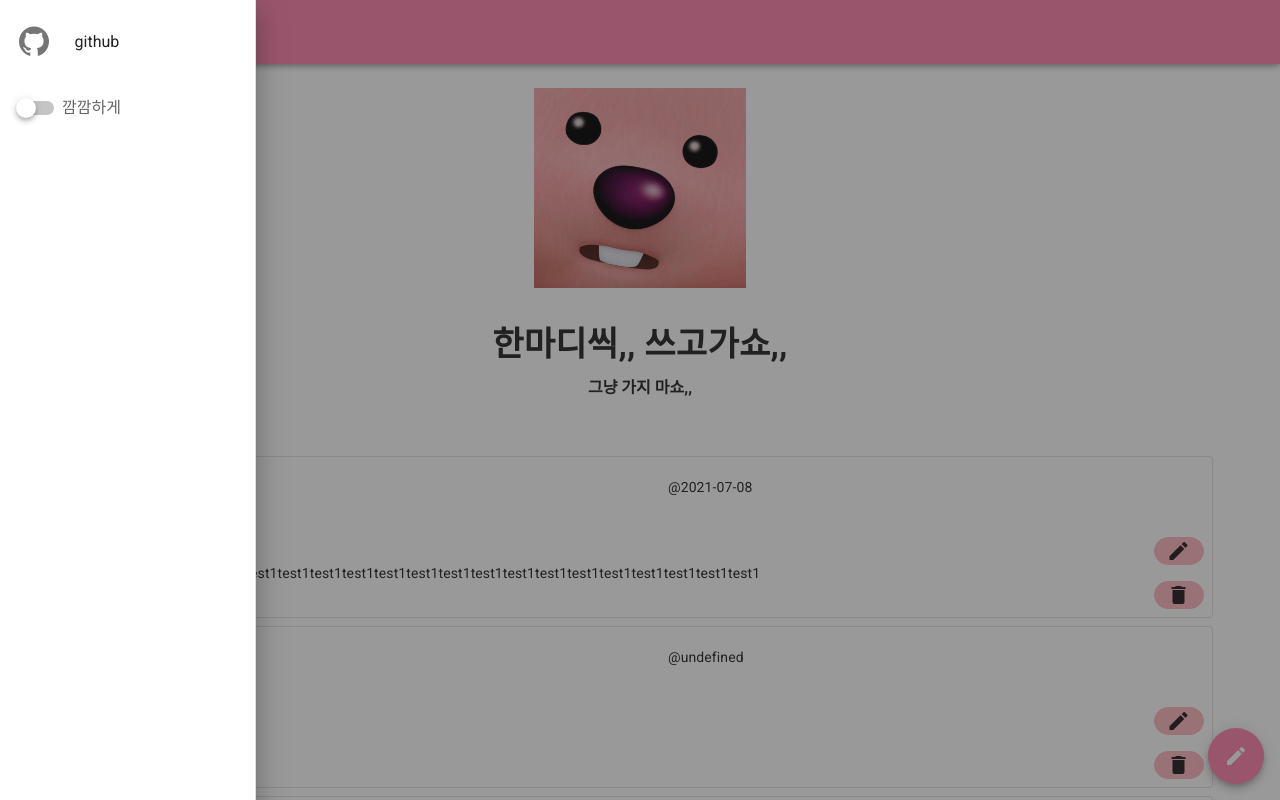
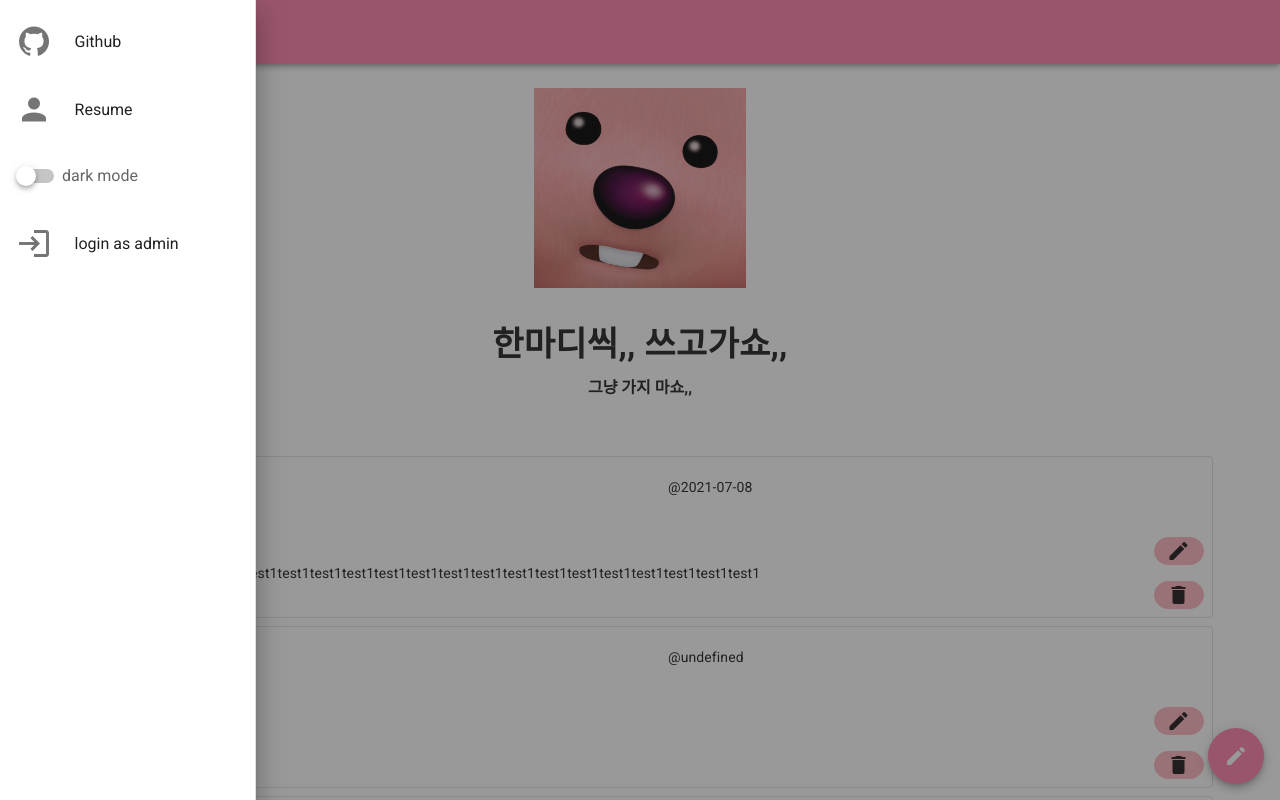
Before and after one commit to eunsueunsu/basic-board, a Vue app: page / in a window 1280 px wide. Both pictures are taken after a click on the button 28 px from the left and 32 px from the top of the page. Shown: the top 800 px of the page. Built offline with nearby package versions, Linux system fonts and the light colour scheme.

Commit message:
fix menu

```diff
--- a/src/App.vue
+++ b/src/App.vue
@@ -63,13 +63,36 @@
               </v-icon>
             </v-list-item-icon>
             <v-list-item-title>
-            github
+              Github
             </v-list-item-title>
           </v-list-item>
           <v-list-item>
-            <v-switch :label="`깜깜하게`" v-model="$vuetify.theme.dark" class="float-right"></v-switch>
+            <v-list-item-icon>
+              <v-icon large>
+                mdi-account
+              </v-icon>
+            </v-list-item-icon>
+            <v-list-item-title>
+              Resume
+            </v-list-item-title>
+          </v-list-item>
+
+          <v-list-item>
+            <v-switch :label="`dark mode`" v-model="$vuetify.theme.dark" class="float-right"></v-switch>
 
           </v-list-item>
+
+          <v-list-item>
+            <v-list-item-icon>
+              <v-icon large>
+                mdi-login
+              </v-icon>
+            </v-list-item-icon>
+            <v-list-item-title>
+              login as admin
+            </v-list-item-title>
+          </v-list-item>
+
         </v-list-item-group>
       </v-list>
 
```
Lines whose indentation alone changed are shown as unchanged.
